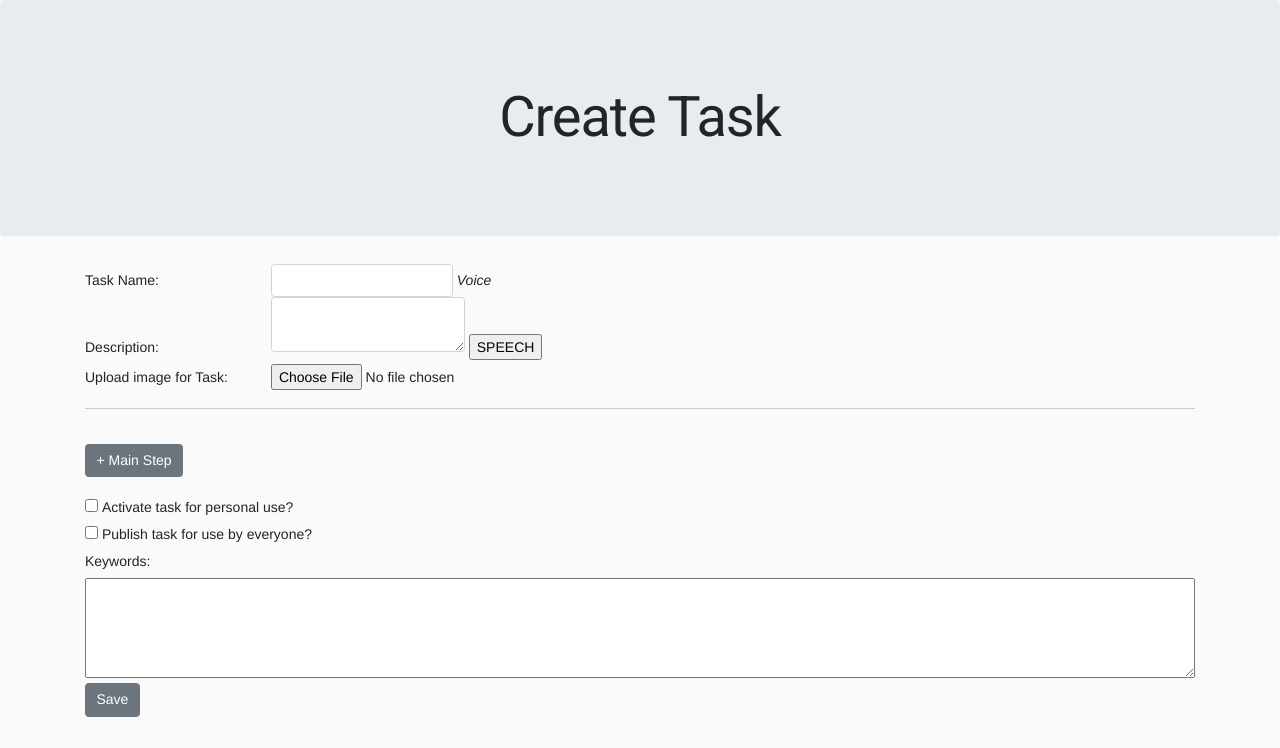
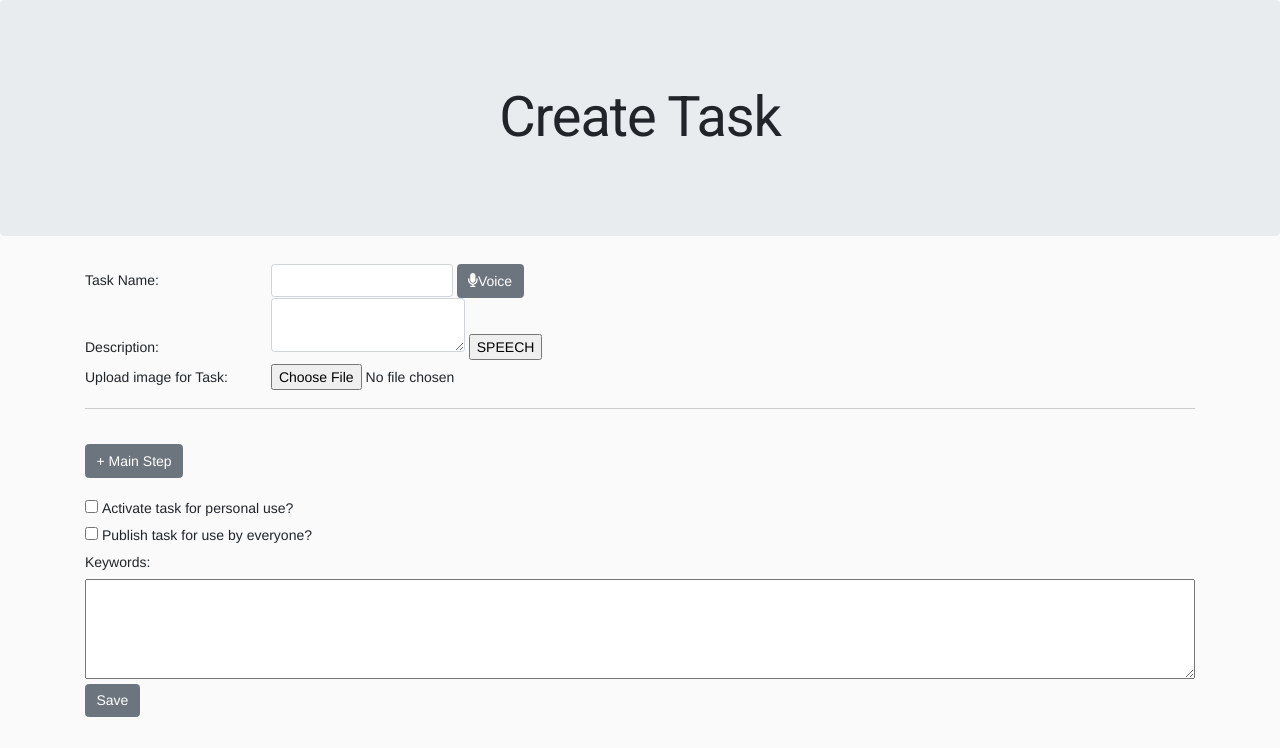
Before and after one commit to mhoff873/KU-Capstone---TMS, a Flask app: page /create_task/ in a window 1280 px wide. Shown: the part 52-800 px from the top of the page. Run offline with Flask 2, Linux system fonts and the light colour scheme; the visitor is signed in with stand-in values (Sample User, id 1); some libraries are stand-ins or nearby versions.

Commit message:
Fixed element code.

```diff
--- a/templates/create_task.html
+++ b/templates/create_task.html
@@ -55,7 +55,7 @@
                 <div style="display: inline-block; min-width: 13em">
                     {{ form.title (id="task_title", class="form-control") }}
                 </div>
-                <i class="fa-microphone" onclick="startDictation('task_title')">Voice</i>
+                <a class="btn btn-secondary btn-md" href="#" onclick="startDictation('task_title')"><i class="fas fa-microphone"></i>Voice</a>
 
                 <br>
 
```
